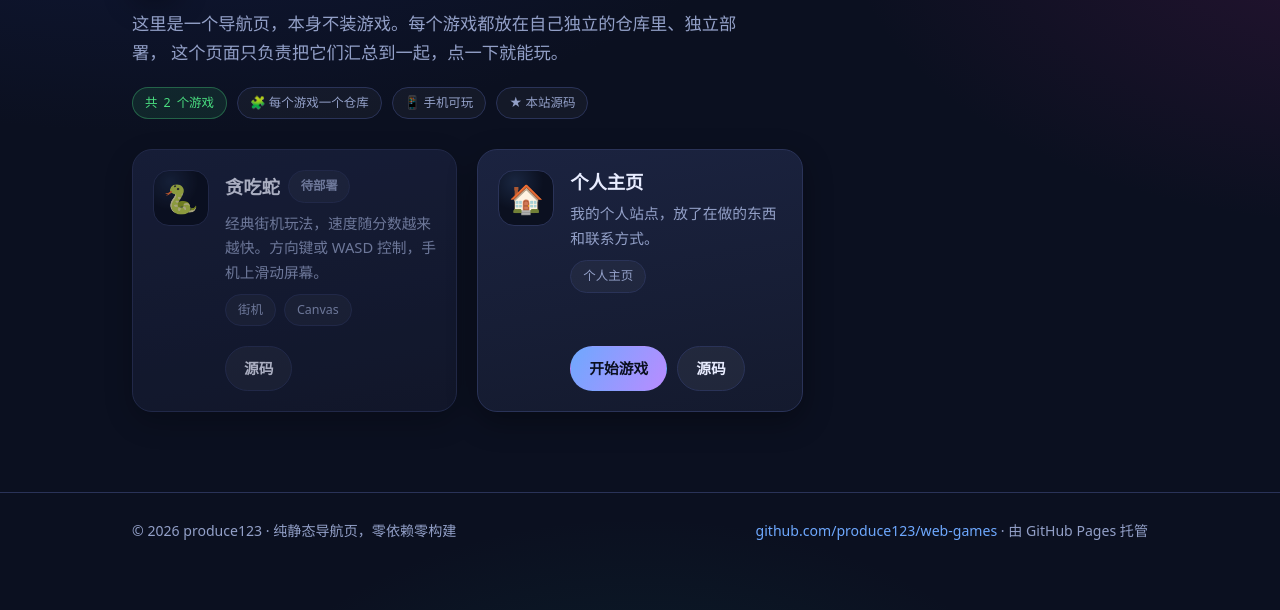
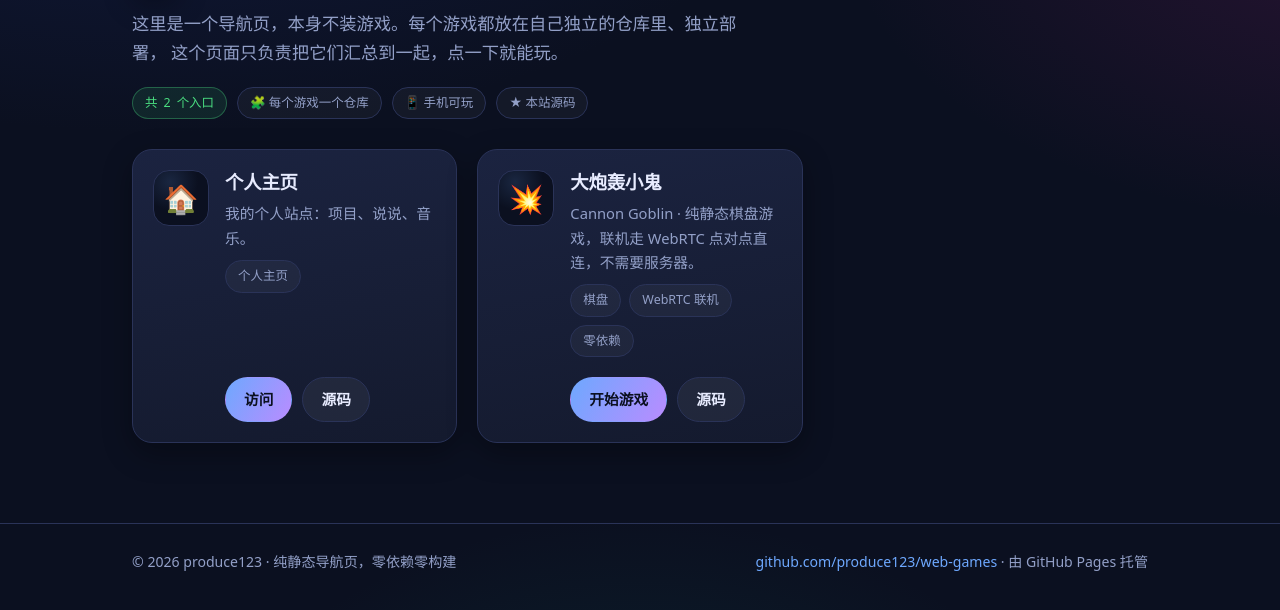
Before and after one commit to produce123/web-games, a plain HTML site: page index.html in a window 1280 px wide. Shown: the part 118-728 px from the top of the page. Drawn offline with Linux system fonts and the light colour scheme.

Commit message:
feat: 更新导航清单
- 移除贪吃蛇
- 新增 大炮轰小鬼（Cannon-Goblin）
- 个人主页置顶，主按钮文案改为「访问」（不是游戏）
- games.js 新增 action / pinned 字段，README 同步说明地址与字段

```diff
--- a/assets/js/games.js
+++ b/assets/js/games.js
@@ -1,36 +1,39 @@
 /* ==========================================================================
-   游戏清单 —— 这个仓库唯一的「内容」文件
+   导航清单 —— 这个仓库唯一的「内容」文件
    --------------------------------------------------------------------------
-   加一个新游戏：复制下面任意一条，改成自己的内容即可，其他文件都不用动。
+   加一个新游戏/新页面：复制下面任意一条，改成自己的内容即可，其他文件都不用动。
 
    每条数据的字段：
-     title  必填  卡片标题
-     desc   可选  一句话介绍
-     url    可选  游戏的线上网页地址（GitHub Pages 地址）。
-                  留空表示网页还没部署，卡片会显示「待部署」并置灰。
-     repo   可选  源码仓库地址，填了就会多一个「源码」按钮
-     icon   可选  一个 emoji，显示在卡片左侧
-     tags   可选  标签数组，搜索时会一起匹配
+     title   必填  卡片标题
+     desc    可选  一句话介绍
+     url     可选  线上网页地址。留空表示网页还没部署，卡片会显示「待部署」并置灰
+     repo    可选  源码仓库地址，填了就会多一个「源码」按钮
+     icon    可选  一个 emoji，显示在卡片左侧
+     tags    可选  标签数组，搜索时会一起匹配
+     action  可选  主按钮的文字，默认「开始游戏」；不是游戏就写「访问」「打开」之类
+     pinned  可选  写 true 会置顶显示（不管它在数组里的位置）
 
-   参考：如果游戏仓库叫 my-game，并且开启了 Pages（main 分支根目录），
-   那么 url 一般就是 https://produce123.github.io/my-game/
+   参考：如果游戏仓库叫 my-game，并且开启了 Pages，那么 url 一般就是
+   https://home.prodhub.me/my-game/
    ========================================================================== */
 
 window.GAMES = [
   {
-    title: "贪吃蛇",
-    desc: "经典街机玩法，速度随分数越来越快。方向键或 WASD 控制，手机上滑动屏幕。",
-    url: "", // 该仓库还没开启 GitHub Pages，开启后填上网址即可
-    repo: "https://github.com/produce123/snake-game",
-    icon: "🐍",
-    tags: ["街机", "Canvas"],
-  },
-  {
     title: "个人主页",
-    desc: "我的个人站点，放了在做的东西和联系方式。",
+    desc: "我的个人站点：项目、说说、音乐。",
     url: "https://home.prodhub.me/",
     repo: "https://github.com/produce123/produce123.github.io",
     icon: "🏠",
     tags: ["个人主页"],
+    action: "访问", // 不是游戏，所以按钮写「访问」
+    pinned: true, // 置顶
+  },
+  {
+    title: "大炮轰小鬼",
+    desc: "Cannon Goblin · 纯静态棋盘游戏，联机走 WebRTC 点对点直连，不需要服务器。",
+    url: "https://home.prodhub.me/Cannon-Goblin/",
+    repo: "https://github.com/produce123/Cannon-Goblin",
+    icon: "💥",
+    tags: ["棋盘", "WebRTC 联机", "零依赖"],
   },
 ];
--- a/assets/js/main.js
+++ b/assets/js/main.js
@@ -11,7 +11,12 @@
 
   if (!grid) return;
 
-  var games = Array.isArray(window.GAMES) ? window.GAMES : [];
+  // pinned 的条目排到最前面；其余保持 games.js 里的书写顺序（sort 是稳定的）
+  var games = (Array.isArray(window.GAMES) ? window.GAMES.slice() : []).sort(
+    function (a, b) {
+      return (b.pinned ? 1 : 0) - (a.pinned ? 1 : 0);
+    }
+  );
 
   /* ---------- 渲染 ---------- */
   function cardOf(game) {
@@ -66,7 +71,7 @@
       // 本站是导航页，游戏都在别的仓库/域名下，所以新标签打开
       play.target = "_blank";
       play.rel = "noopener";
-      play.textContent = "开始游戏";
+      play.textContent = game.action || "开始游戏";
       actions.appendChild(play);
     }
 
--- a/index.html
+++ b/index.html
@@ -22,7 +22,7 @@
           这个页面只负责把它们汇总到一起，点一下就能玩。
         </p>
         <div class="header-meta">
-          <span class="pill pill-accent">共 <span id="count">0</span> 个游戏</span>
+          <span class="pill pill-accent">共 <span id="count">0</span> 个入口</span>
           <span class="pill">🧩 每个游戏一个仓库</span>
           <span class="pill">📱 手机可玩</span>
           <a
```
Also changed, not shown: 1 other file.
